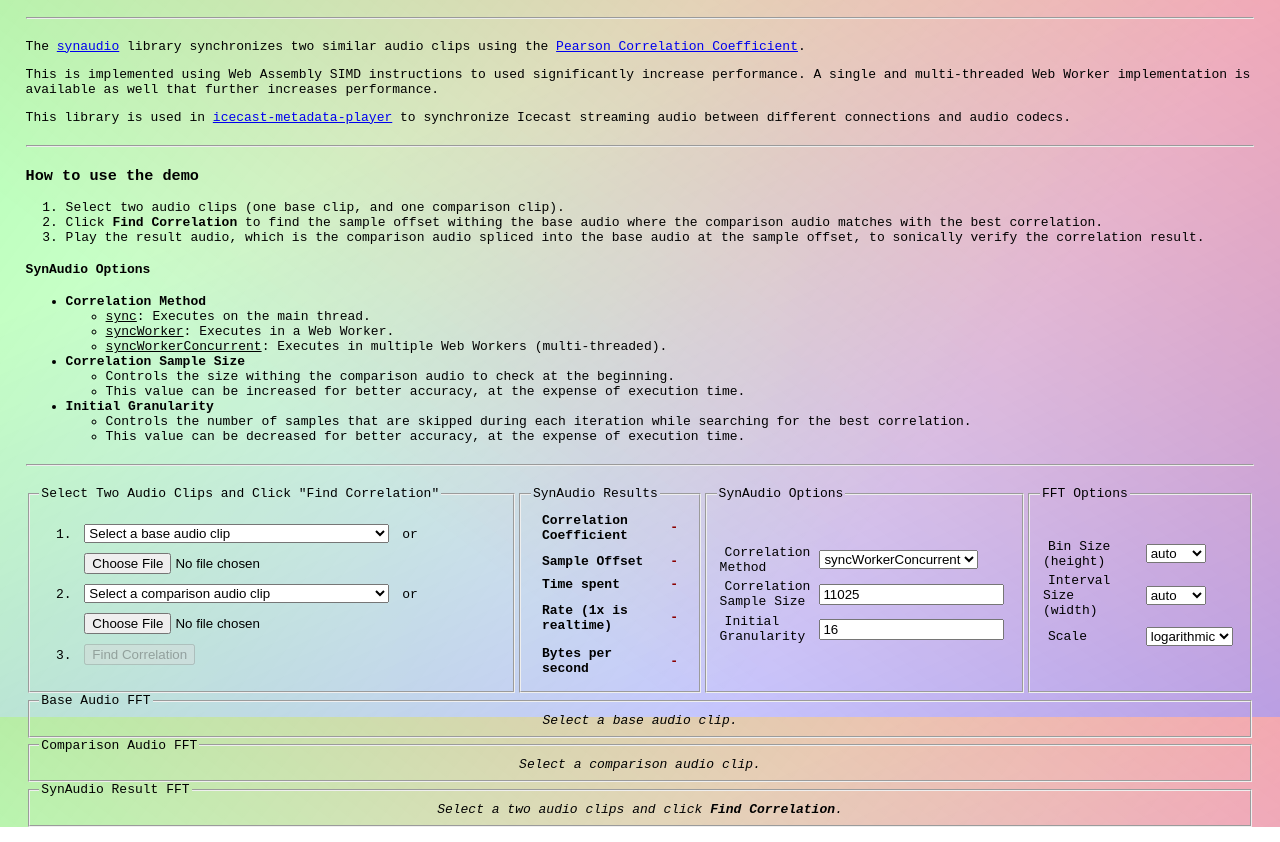
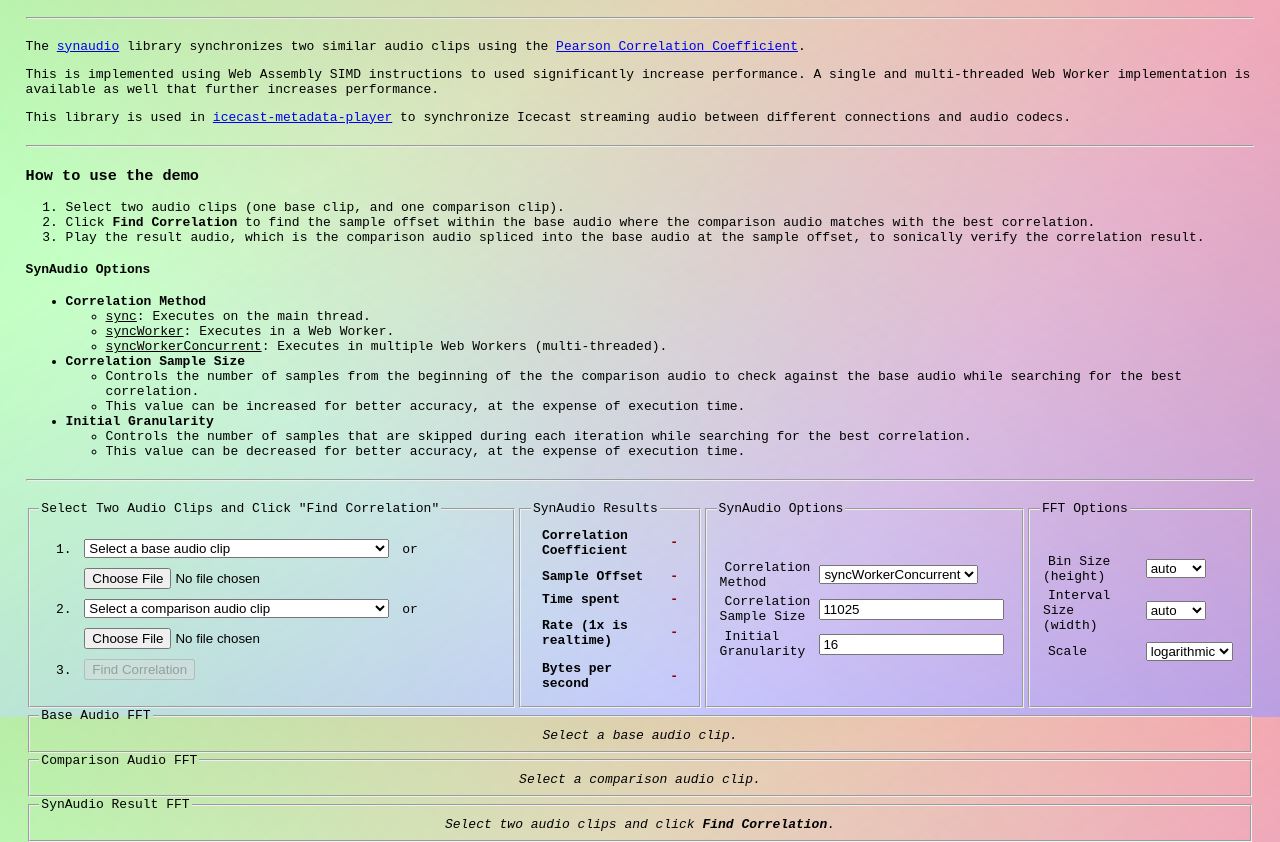
Before and after one commit to eshaz/synaudio, a website: page demo/index.html in a window 1280 px wide. Shown: the part 83-925 px from the top of the page. Drawn offline with Linux system fonts and the light colour scheme.

Commit message:
fix: demo page typos

```diff
--- a/demo/index.html
+++ b/demo/index.html
@@ -120,7 +120,7 @@
     <ol>
       <li>Select two audio clips (one base clip, and one comparison clip).</li>
       <li>
-        Click <b>Find Correlation</b> to find the sample offset withing the base
+        Click <b>Find Correlation</b> to find the sample offset within the base
         audio where the comparison audio matches with the best correlation.
       </li>
       <li>
@@ -146,8 +146,9 @@
         <b>Correlation Sample Size</b>
         <ul>
           <li>
-            Controls the size withing the comparison audio to check at the
-            beginning.
+            Controls the number of samples from the beginning of the the
+            comparison audio to check against the base audio while searching for
+            the best correlation.
           </li>
           <li>
             This value can be increased for better accuracy, at the expense of
@@ -339,7 +340,7 @@
       base: "<i>Select a base audio clip.</i>",
       comparison: "<i>Select a comparison audio clip.</i>",
       correlation:
-        "<i>Select a two audio clips and click <b>Find Correlation</b>.</i>",
+        "<i>Select two audio clips and click <b>Find Correlation</b>.</i>",
     };
 
     class WebAudioPlayer {
```
